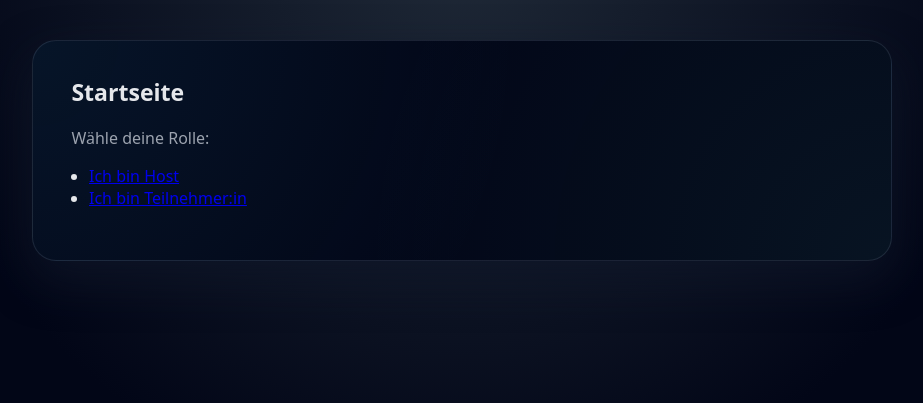
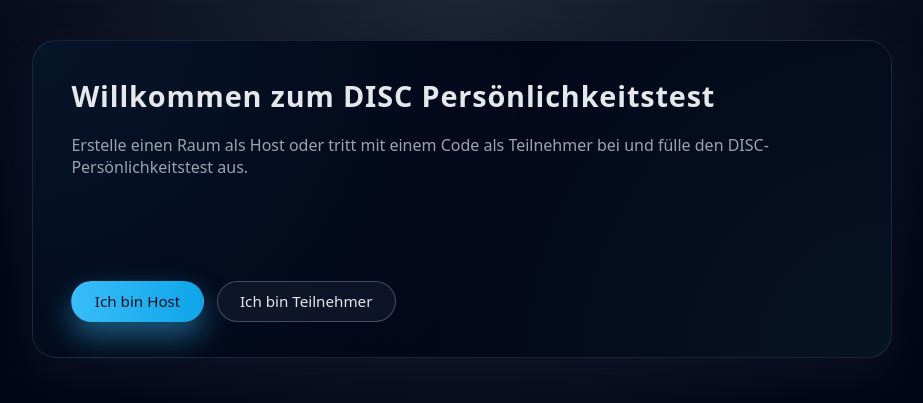
Before and after one commit to emresavas153/disc-personalitytest-app, a Flask app: page / in a window 1280 px wide. Shown: the part 47-450 px from the top of the page, without its empty margins (178-1101 px from the left). Run offline with Flask 3, Linux system fonts and the light colour scheme.

Commit message:
index.html updated

```diff
--- a/templates/index.html
+++ b/templates/index.html
@@ -1,10 +1,13 @@
 {% extends "base.html" %}
 {% block content %}
-<h2>Startseite</h2>
-<p>Wähle deine Rolle:</p>
+<h1>Willkommen zum DISC Persönlichkeitstest</h1>
+<p>
+    Erstelle einen Raum als Host oder tritt mit einem Code als Teilnehmer bei
+    und fülle den DISC-Persönlichkeitstest aus.
+</p>
 
-<ul>
-    <li><a href="{{ url_for('workshop_new') }}">Ich bin Host</a></li>
-    <li><a href="{{ url_for('join_get') }}">Ich bin Teilnehmer:in</a></li>
-</ul>
+<div class="btn-row">
+    <a class="btn btn-primary" href="{{ url_for('workshop_new') }}">Ich bin Host</a>
+    <a class="btn btn-secondary" href="{{ url_for('join_get') }}">Ich bin Teilnehmer</a>
+</div>
 {% endblock %}
```
